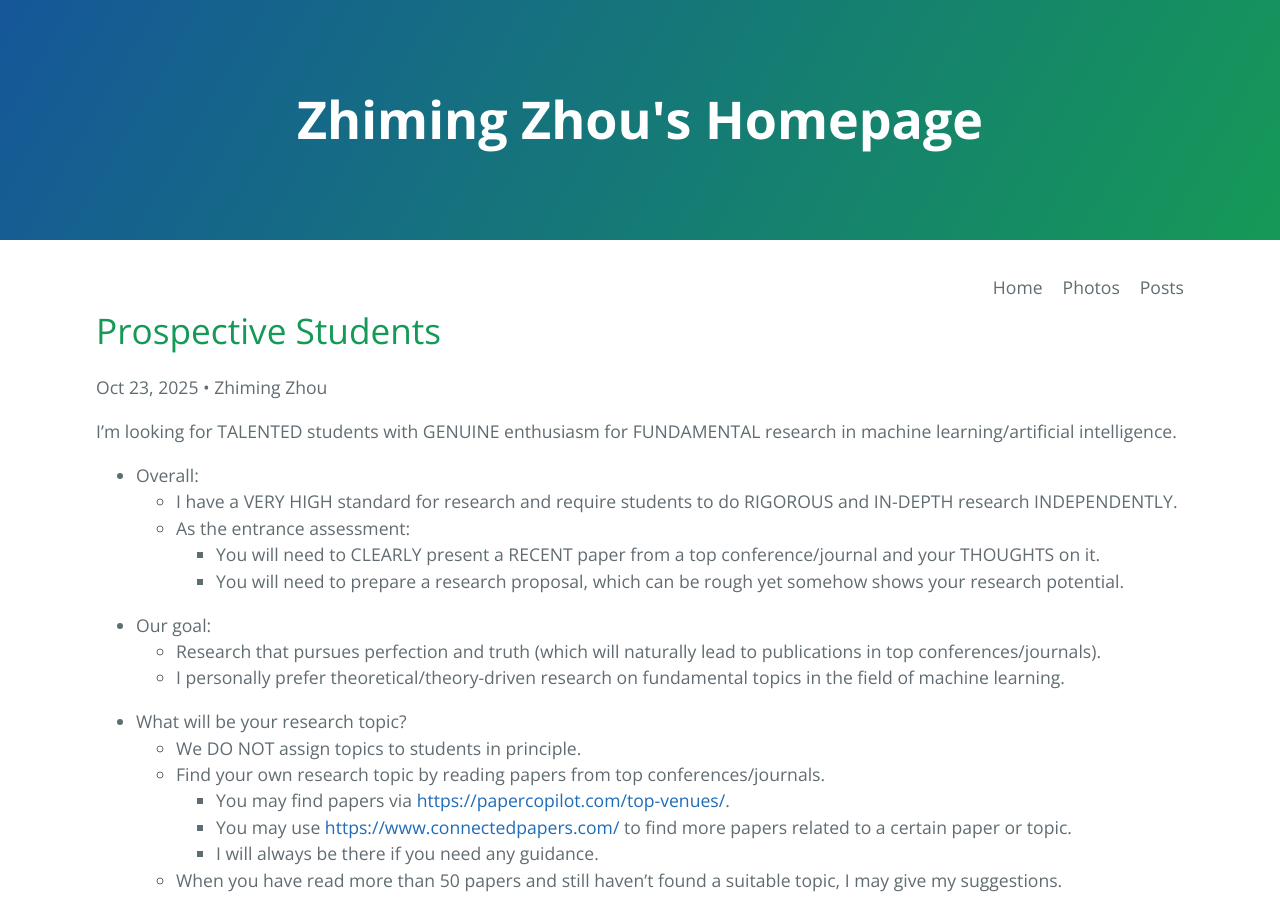
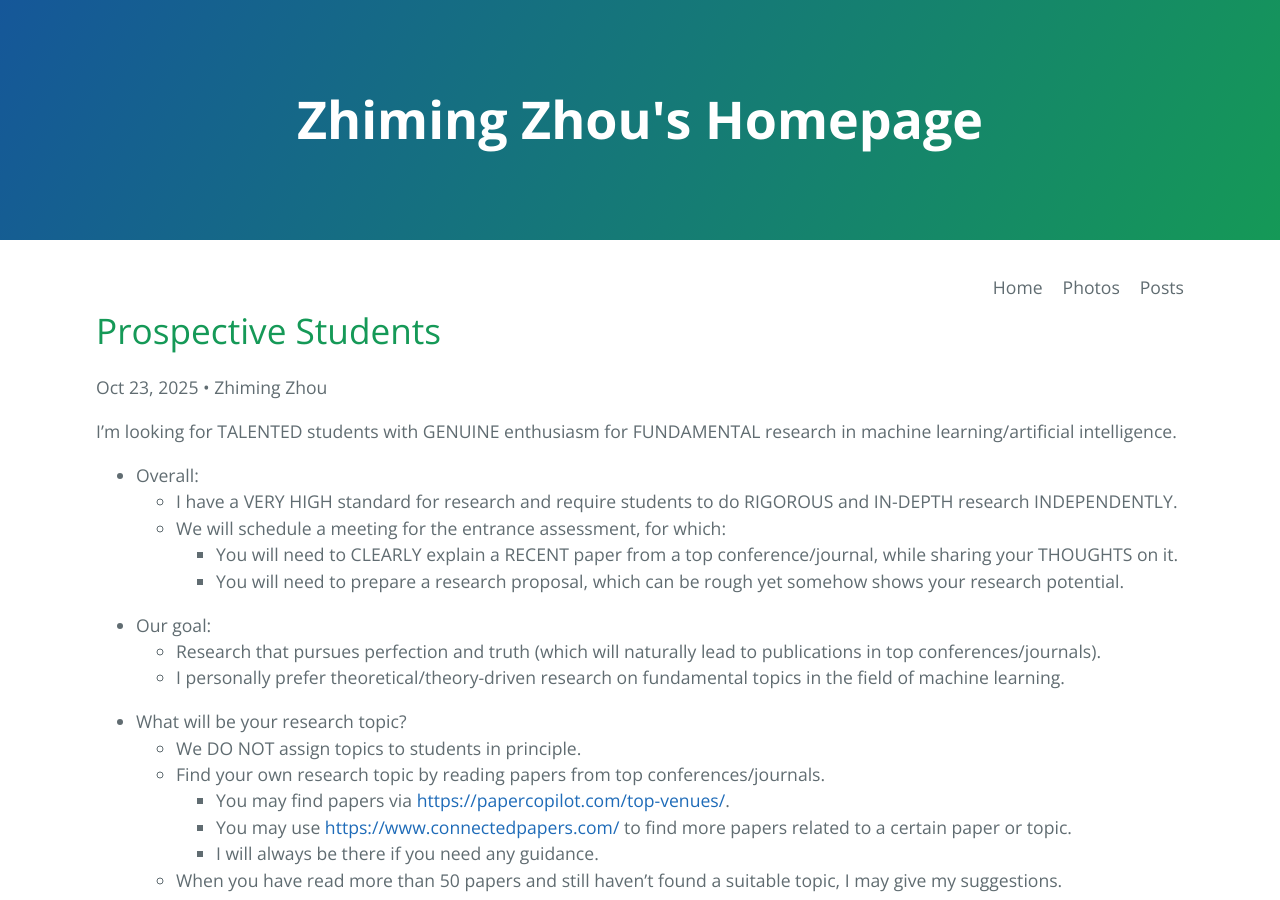
Before and after one commit to ZhimingZhou/zhimingzhou.github.io, a Jekyll site: the page built from _posts/2020-12-09-Prospective-Students.md, in a window 1280 px wide and 900 px high. Built offline with Jekyll 4.4.1, drawn with Linux system fonts in a browser that asks for light colours.

Commit message:
Update 2020-12-09-Prospective-Students.md

```diff
--- a/_posts/2020-12-09-Prospective-Students.md
+++ b/_posts/2020-12-09-Prospective-Students.md
@@ -12,8 +12,8 @@ I’m looking for TALENTED students with GENUINE enthusiasm for FUNDAMENTAL rese
 
 - Overall:
 	- I have a VERY HIGH standard for research and require students to do RIGOROUS and IN-DEPTH research INDEPENDENTLY.
-	- As the entrance assessment:
-		- You will need to CLEARLY present a RECENT paper from a top conference/journal and your THOUGHTS on it.
+	- We will schedule a meeting for the entrance assessment, for which:
+		- You will need to CLEARLY explain a RECENT paper from a top conference/journal, while sharing your THOUGHTS on it.
 		- You will need to prepare a research proposal, which can be rough yet somehow shows your research potential.
 
 <!--  -->
```
